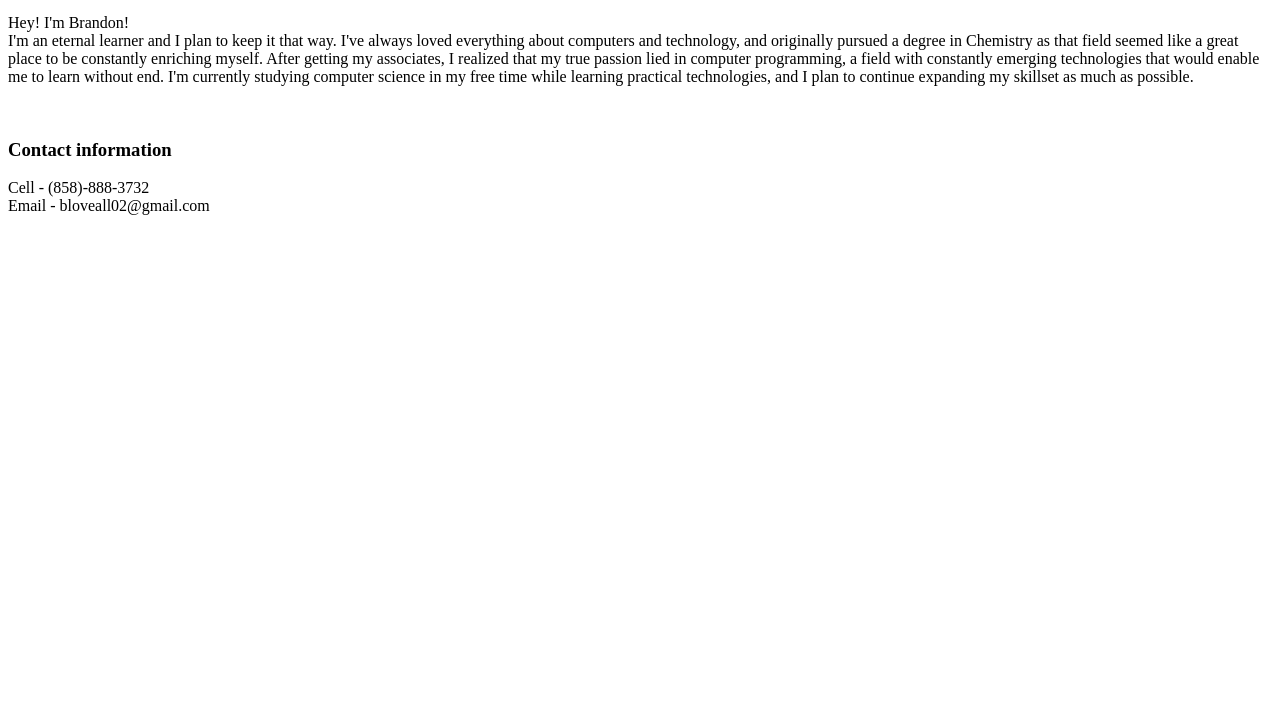
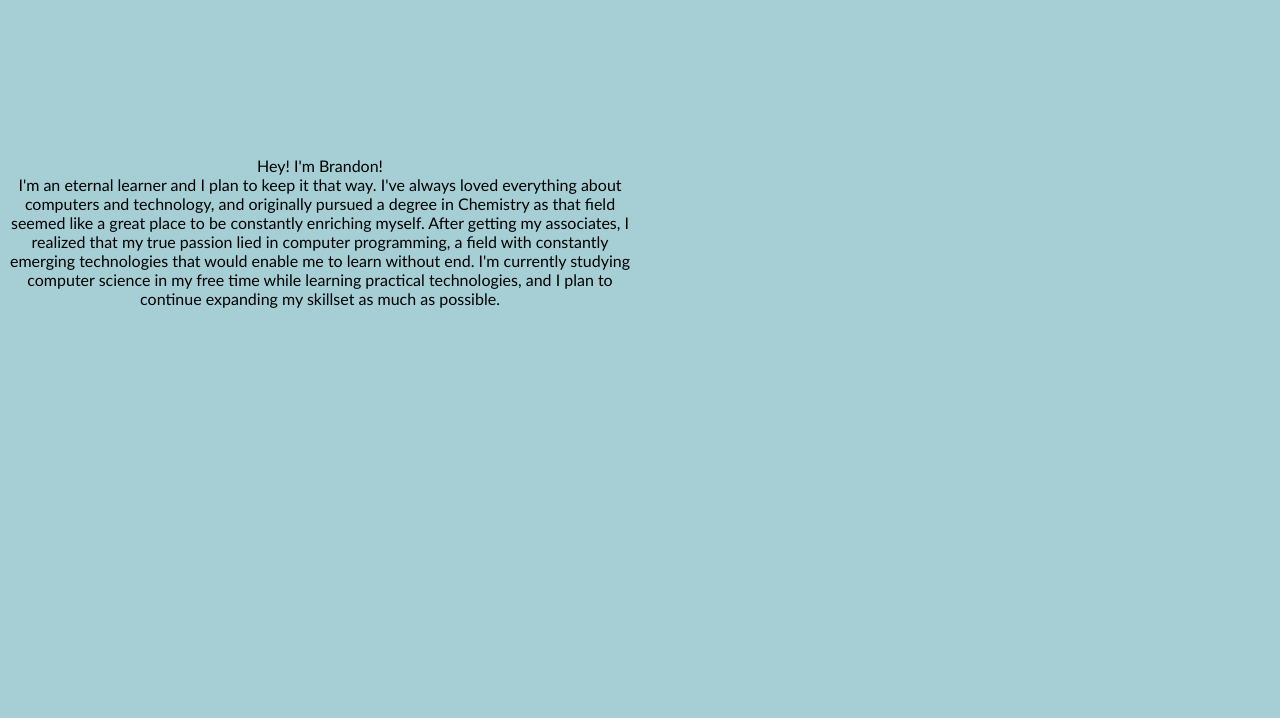
Before and after one commit to Lazikaz/lazikaz, a website: page index.html in a window 1280 px wide. Shown: the part 82-800 px from the top of the page. Drawn offline with Linux system fonts and the light colour scheme.

Commit message:
styles added

```diff
--- a/index.html
+++ b/index.html
@@ -5,7 +5,7 @@
     <meta http-equiv="X-UA-Compatible" content="IE=edge">
     <meta name="viewport" content="width=device-width, initial-scale=1.0">
     <title>Brandon Loveall Portfolio</title>
-    <link rel="stylesheet" href="/styles">
+    <link rel="stylesheet" href="./styles.css">
 </head>
 <body>
     <div id="wrapper">
--- a/package.json
+++ b/package.json
@@ -2,8 +2,5 @@
   "dependencies": {
     "cors": "^2.8.5",
     "express": "^4.18.1"
-  },
-  "scripts": {
-    "start": "node ./back-end/server.js"
   }
 }
```
Also changed, not shown: 1 other file.
